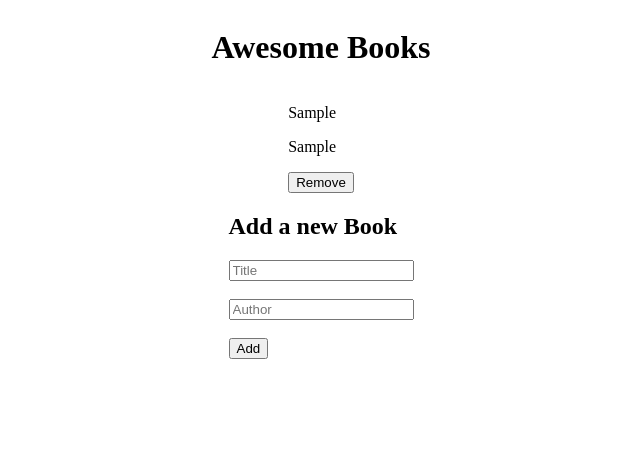
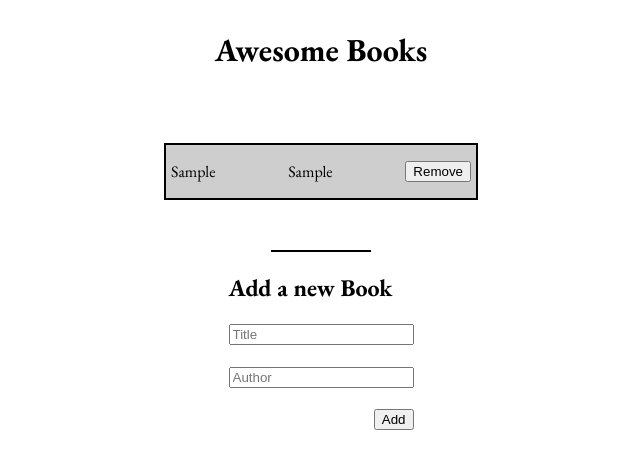
Before and after one commit to amanuelbelete95/awesome-books, a website: page index.html in a window 1280 px wide. Both pictures are taken after typing "Sample", "Sample" into the empty fields and a click on the button "Add". Shown: the whole page, without its empty margins (319-959 px from the left). Drawn offline with nearby package versions, Linux system fonts and the light colour scheme.

Commit message:
Add style to the book-list

```diff
--- a/style.css
+++ b/style.css
@@ -1,3 +1,9 @@
+@import url("https://fonts.googleapis.com/css2?family=EB+Garamond:ital,wght@0,400;0,500;0,600;0,700;0,800;1,400;1,500;1,600;1,700;1,800&display=swap");
+
+body {
+  font-family: "EB Garamond", serif;
+}
+
 .container {
   display: flex;
   flex-direction: column;
@@ -5,7 +11,30 @@
   align-items: center;
 }
 
-hr {
+.book {
+  display: flex;
+  justify-content: space-between;
+  align-items: center;
+  width: 300px;
+  padding: 0 5px;
+}
+
+.book-container {
+  border: 2px solid black;
+  margin: 50px;
+}
+
+.separator {
   height: 2px;
-  background-color: gray;
+  width: 100px;
+  background-color: black;
 }
+
+.book:nth-child(odd) {
+  background-color: rgba(128, 128, 128, 0.39);
+}
+
+.button-cont {
+  display: flex;
+  justify-content: flex-end;
+}
```
